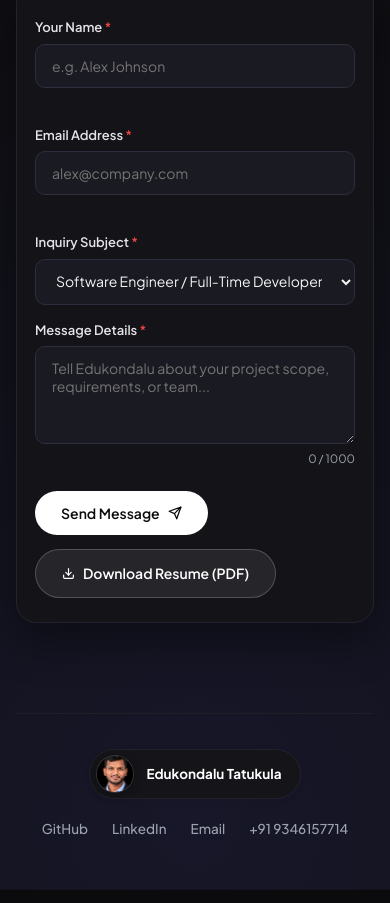
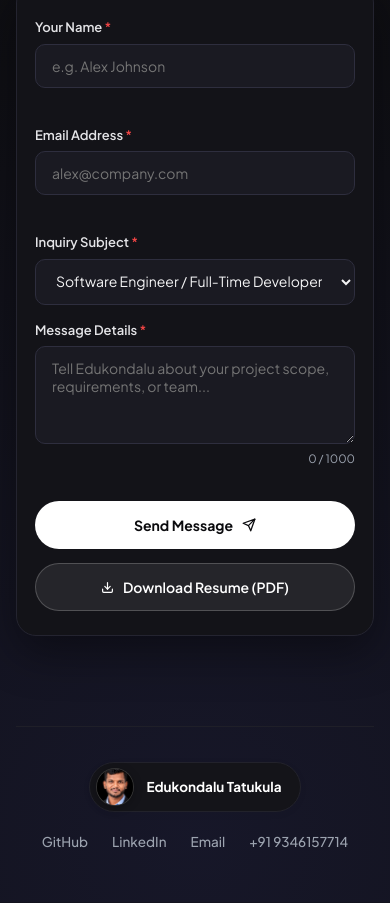
Before and after one commit to edukondalutatukula130404/portfolio, a plain HTML site: page index.html in a window 390 px wide. Shown: the part 9142-10045 px from the top of the page. Drawn offline with Linux system fonts and the light colour scheme.

Commit message:
style: increase gap between Send Message and Download Resume in contact card

```diff
--- a/index.html
+++ b/index.html
@@ -5,7 +5,7 @@
   <meta name="viewport" content="width=device-width, initial-scale=1.0">
   <title>Edukondalu Tatukula | Software Engineer &amp; AI Developer</title>
   <meta name="description" content="Portfolio of Edukondalu Tatukula - Computer Science Engineer, AI &amp; NLP Developer, Data Science specialist.">
-  <link rel="stylesheet" href="styles.css?v=3.2">
+  <link rel="stylesheet" href="styles.css?v=3.3">
 </head>
 <body class="dark-theme">
 
--- a/styles.css
+++ b/styles.css
@@ -1167,8 +1167,11 @@ html.dark-theme .btn-download-resume:hover,
 .btn-resume-cta {
   display: inline-flex;
   align-items: center;
-  gap: 8px;
-  padding: 13px 26px;
+  justify-content: center;
+  gap: 9px;
+  height: 48px;
+  padding: 0 26px;
+  box-sizing: border-box;
   border-radius: var(--radius-pill);
   background: rgba(255, 255, 255, 0.9);
   border: 1px solid #d1d5db;
@@ -1176,6 +1179,7 @@ html.dark-theme .btn-download-resume:hover,
   font-size: 14px;
   font-weight: 600;
   text-decoration: none;
+  white-space: nowrap;
   transition: var(--transition-smooth);
 }
 
@@ -2882,23 +2886,27 @@ html.dark-theme .card-action-btn.case-study-btn:hover,
 .form-submit-row {
   display: flex;
   align-items: center;
-  gap: 14px;
-  margin-top: 8px;
+  gap: 24px;
+  margin-top: 22px;
   flex-wrap: wrap;
 }
 
 .btn-submit-contact {
   display: inline-flex;
   align-items: center;
-  gap: 8px;
-  padding: 13px 26px;
+  justify-content: center;
+  gap: 9px;
+  height: 48px;
+  padding: 0 28px;
+  box-sizing: border-box;
   border-radius: var(--radius-pill);
   background: #111111;
   color: #ffffff;
   font-size: 14px;
-  font-weight: 600;
+  font-weight: 700;
   border: none;
   cursor: pointer;
+  white-space: nowrap;
   transition: var(--transition-smooth);
 }
 
@@ -2975,4 +2983,13 @@ html.dark-theme .success-desc,
   .embedded-contact-card {
     padding: 24px 18px;
   }
-}
+  .form-submit-row {
+    gap: 14px;
+    margin-top: 18px;
+  }
+  .btn-submit-contact,
+  .btn-resume-cta {
+    width: 100%;
+    justify-content: center;
+  }
+}
```
